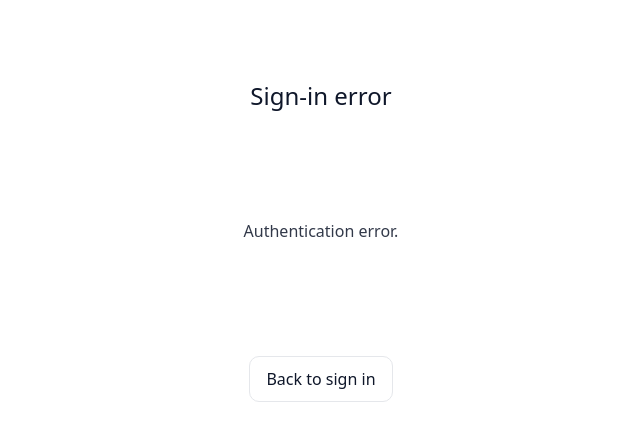
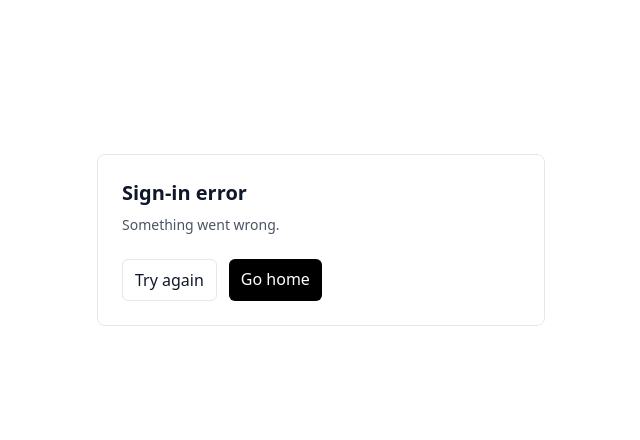
Before and after one commit to jwes9121/jride-clean, a Next.js app: page /auth/error in a window 1280 px wide. Shown: the top 440 px of the page, without its empty margins (319-959 px from the left). Built offline with nearby package versions, Linux system fonts and the light colour scheme.

Commit message:
Update page.tsx

```diff
--- a/app/auth/error/page.tsx
+++ b/app/auth/error/page.tsx
@@ -1,29 +1,70 @@
 "use client";
+
+import { Suspense } from "react";
+import Link from "next/link";
 import { useSearchParams } from "next/navigation";
 
-const MESSAGES: Record<string,string> = {
-  OAuthSignin: "Problem constructing the provider URL.",
-  OAuthCallback: "Provider callback failed. Check redirect URI and client credentials.",
-  OAuthCreateAccount: "Could not create OAuth account.",
-  EmailCreateAccount: "Could not create email account.",
-  Callback: "Callback handler error.",
-  OAuthAccountNotLinked: "Email is linked to a different sign-in method.",
-  EmailSignin: "Email sign-in failed.",
-  CredentialsSignin: "Invalid credentials.",
-  SessionRequired: "You must be signed in to access this page.",
-  Default: "Authentication error.",
-};
+// Render the part that uses the hook inside Suspense
+function ErrorInner() {
+  const params = useSearchParams();
+  const code = params.get("error") ?? "unknown";
 
-export default function AuthErrorPage() {
-  const code = useSearchParams().get("error") ?? "Default";
-  const msg = MESSAGES[code] ?? MESSAGES.Default;
+  const friendly =
+    {
+      Configuration: "Auth config issue.",
+      AccessDenied: "Access denied.",
+      OAuthAccountNotLinked:
+        "This Google account is not linked to your email. Try a different sign-in option.",
+      OAuthCallback: "OAuth callback failed.",
+      Callback: "Sign-in callback failed.",
+      OAuthSignin: "OAuth sign-in failed.",
+      EmailSignin: "Email sign-in failed.",
+      CredentialsSignin: "Credentials sign-in failed.",
+      SessionRequired: "Please sign in.",
+      default: "Something went wrong.",
+    }[code as keyof any] ?? "Something went wrong.";
+
   return (
-    <div style={{display:"grid",placeItems:"center",minHeight:"60vh",textAlign:"center",padding:"2rem"}}>
-      <h1 style={{fontSize:24,marginBottom:12}}>Sign-in error</h1>
-      <p style={{opacity:.85,marginBottom:20}}>{msg}</p>
-      <a href="/auth/signin" style={{padding:"0.6rem 1rem",border:"1px solid #e5e7eb",borderRadius:10}}>
-        Back to sign in
-      </a>
-    </div>
+    <main className="min-h-[60vh] grid place-items-center p-6">
+      <div className="max-w-md w-full rounded-lg border p-6">
+        <h1 className="text-xl font-semibold mb-2">Sign-in error</h1>
+        <p className="text-sm text-gray-600">
+          <span className="font-medium">{friendly}</span>
+          {code !== "unknown" && (
+            <>
+              {" "}
+              <span className="text-gray-500">(code: {code})</span>
+            </>
+          )}
+        </p>
+
+        <div className="mt-6 flex gap-3">
+          <Link
+            href="/auth/signin"
+            className="rounded-md px-3 py-2 border bg-white hover:bg-gray-50"
+          >
+            Try again
+          </Link>
+          <Link
+            href="/"
+            className="rounded-md px-3 py-2 bg-black text-white hover:opacity-90"
+          >
+            Go home
+          </Link>
+        </div>
+      </div>
+    </main>
   );
 }
+
+// Wrap hook usage in Suspense
+export default function Page() {
+  return (
+    <Suspense fallback={<div className="p-6">Loading…</div>}>
+      <ErrorInner />
+    </Suspense>
+  );
+}
+
+// Prevent static prerender/export issues
+export const dynamic = "force-dynamic";
```
